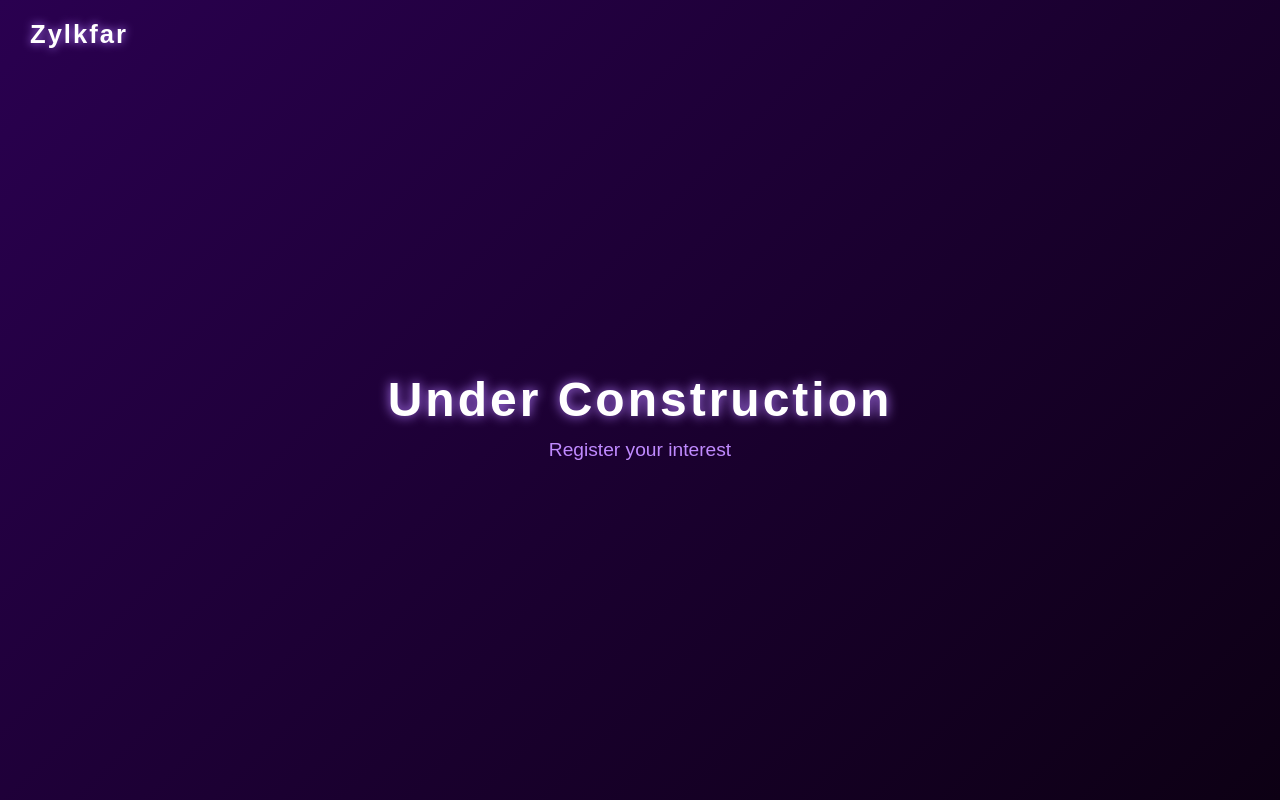
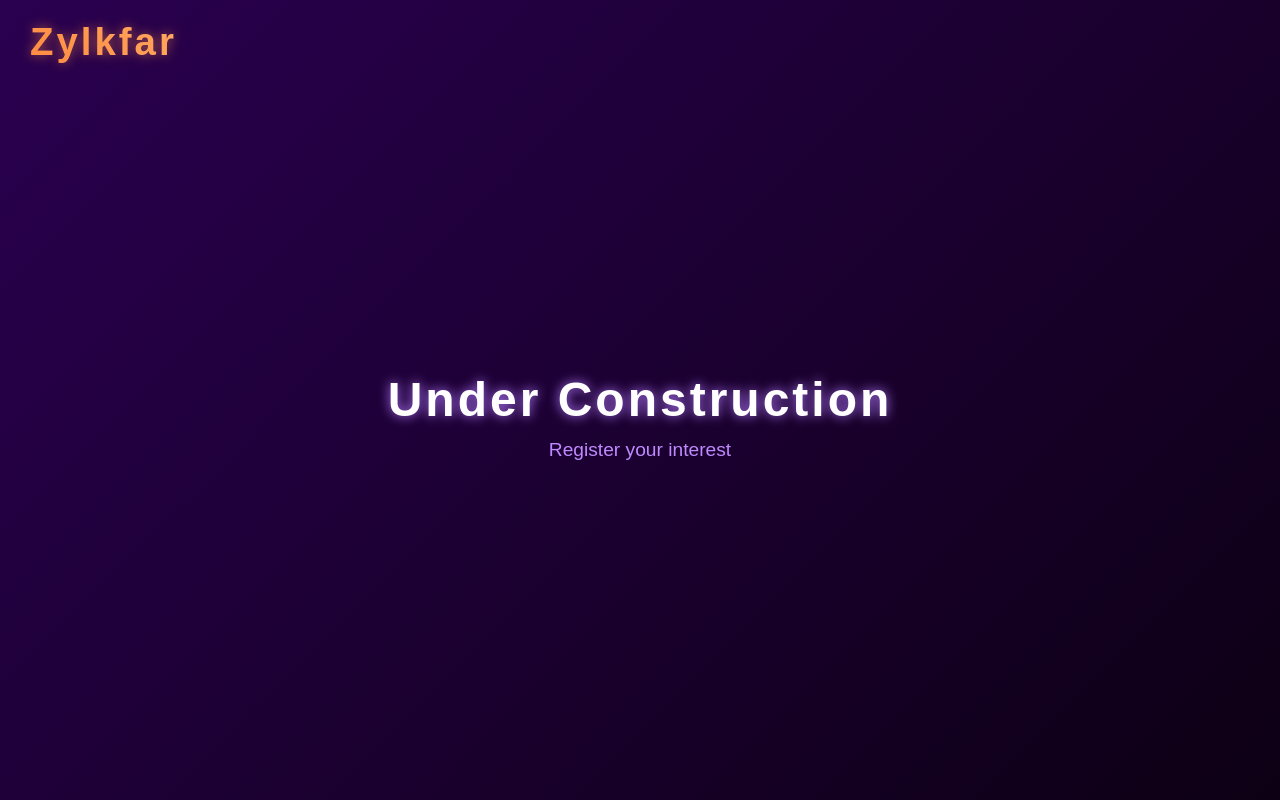
Before and after one commit to Wolfpack66/Zylkfar, a website: page test.html in a window 1280 px wide. Drawn offline with Linux system fonts and the light colour scheme.

Commit message:
Increase header font size and update styles

```diff
--- a/test.html
+++ b/test.html
@@ -18,10 +18,13 @@
         position: absolute;
         top: 20px;
         left: 30px;
-        font-size: 1.6rem;
+        font-size: 2.4rem; /* Larger size */
         font-weight: bold;
-        letter-spacing: 2px;
-        text-shadow: 0 0 10px #b57bff;
+        letter-spacing: 3px;
+        background: linear-gradient(45deg, #ff8c42, #ffb36b);
+        -webkit-background-clip: text;
+        -webkit-text-fill-color: transparent;
+        text-shadow: 0 0 12px rgba(255, 140, 66, 0.6);
       }
 
       /* Center content */
```
